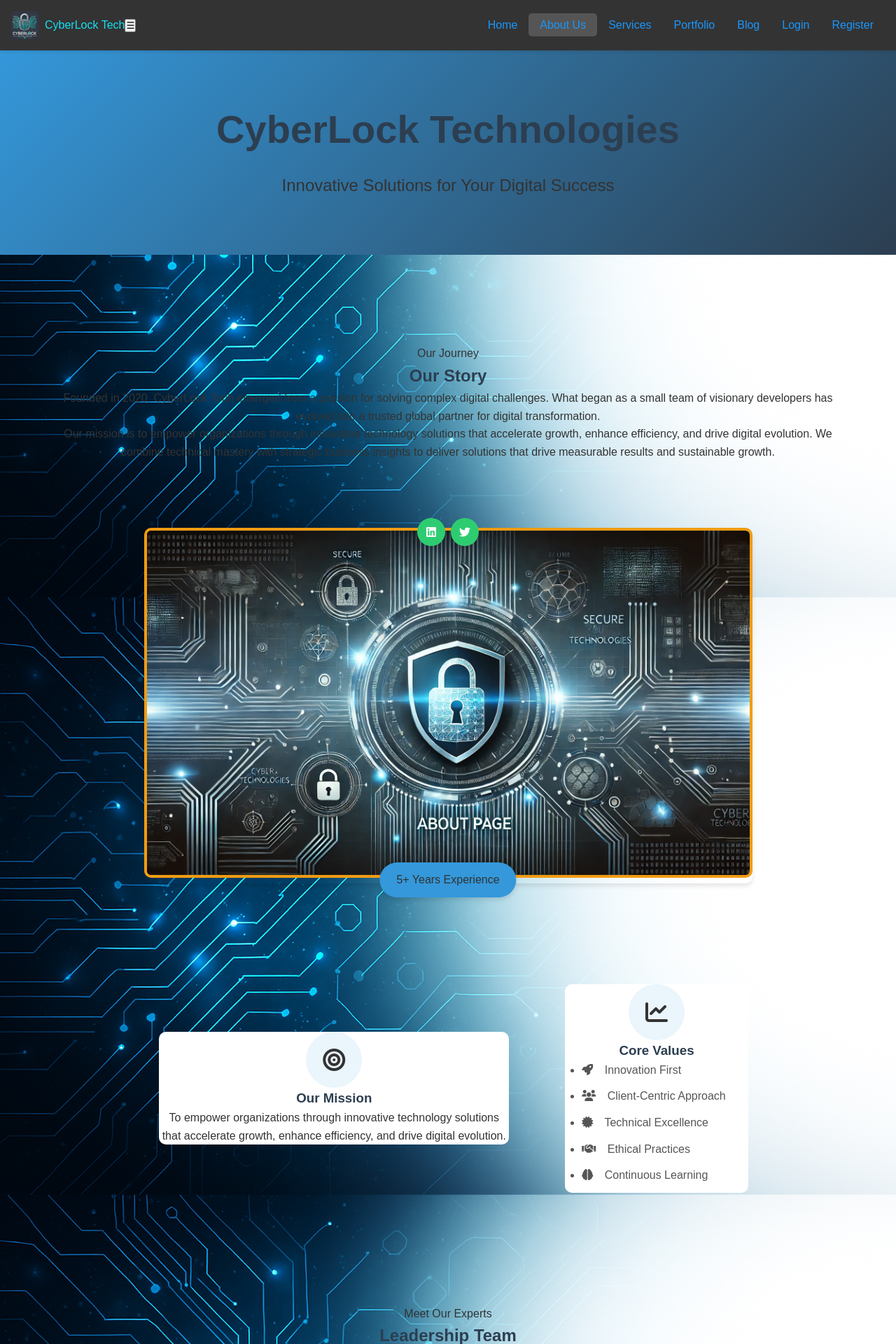
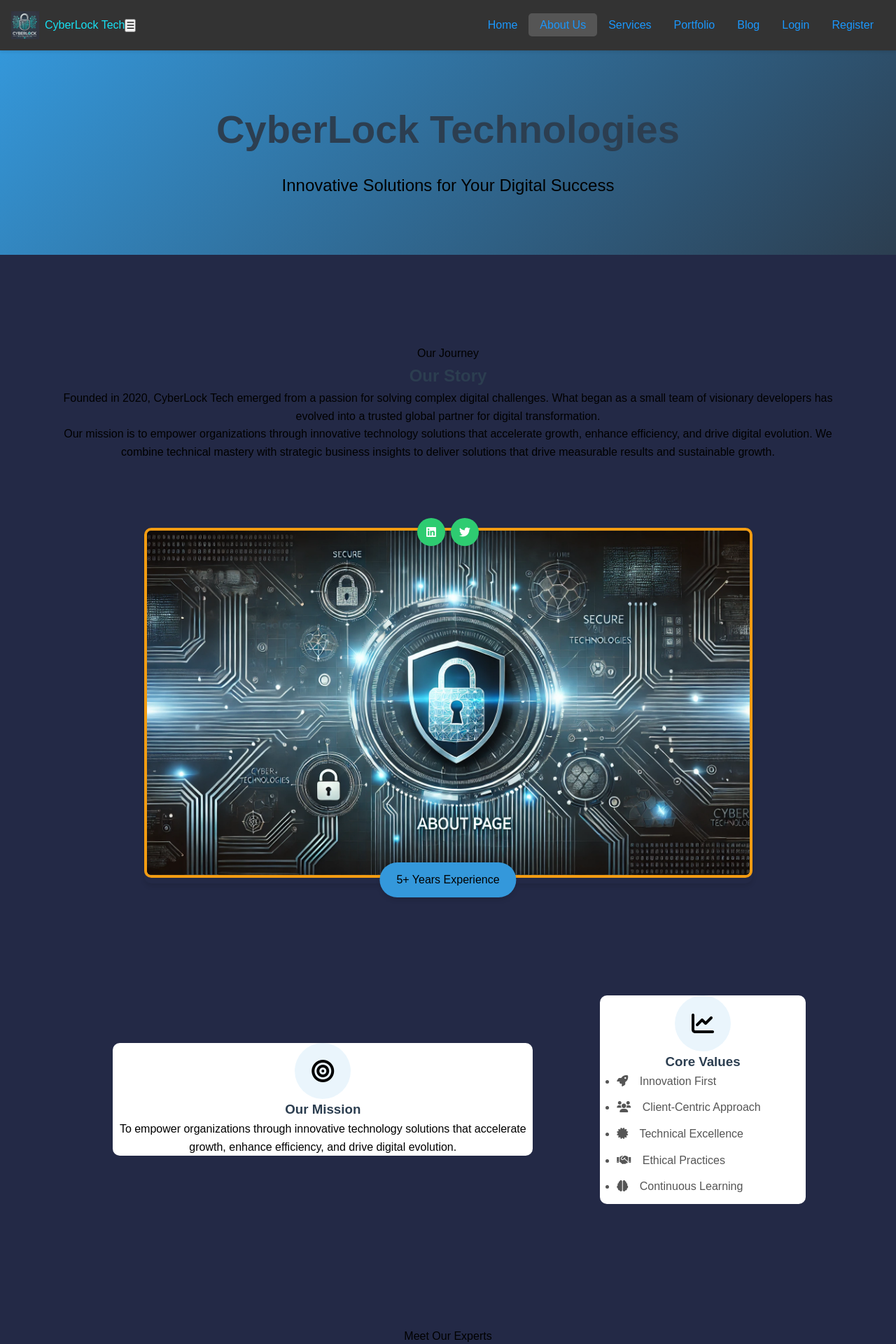
Before and after one commit to C9b3rD3vi1/cyberlock_web, a Django app: page /about/ in a window 1280 px wide. Shown: the top 1920 px of the page at 70% size. Run offline with Django 4.2, Linux system fonts and the light colour scheme; some libraries are stand-ins or nearby versions.

Commit message:
Update code and rendering features

```diff
--- a/static/css/about.css
+++ b/static/css/about.css
@@ -2,8 +2,8 @@
 body {
     font-family: 'Arial', sans-serif;
     line-height: 1.6;
-    color: #333; /* Dark gray text for readability */
-    background-color: #f8f9fa; /* Light gray background for balance */
+    color: black; /* Dark gray text for readability */
+    background-color: #232946; /* Light gray background for balance */
     display: flex;
     flex-direction: column;
     align-items: center;
@@ -128,8 +128,8 @@ a:hover {
     border-radius: 10px;
     overflow: hidden;
     width: 100%;
-    max-width: 500px;
-    margin: 1rem;
+    max-width: 600px;
+    margin: 2rem;
     text-align: center;
     background: #fff; /* White background for cards */
 }
@@ -239,7 +239,7 @@ a:hover {
 }
 
 .achievement-item p {
-    color: #7f8c8d;
+    color: #b8c1ec;
     font-size: 1.1rem;
 }
 
--- a/static/css/base.css
+++ b/static/css/base.css
@@ -22,7 +22,8 @@ body {
     min-height: 100vh;
     font-family: var(--font-family);
     color: var(--secondary-color);
-    background-image: url('/static/images/background1.png');
+    /* background-image: url('/static/images/background1.png'); */
+    background-color: #232946; /* Dark Blue background */
     background-size: cover;
     background-position: center;
     background-attachment: fixed;
--- a/static/css/home.css
+++ b/static/css/home.css
@@ -7,7 +7,7 @@
 
 html, body {
     font-family: 'Inter', sans-serif; /* Clean, modern font */
-    background-color: #dee4ec; /* Dark Blue background */
+    background-color: #232946; /* Dark Blue background */
     color: #F1F1F1; /* Light Gray text */
     line-height: 1.6;
     margin: 0 auto;
@@ -32,7 +32,7 @@ html, body {
 
 /* Hero Section */
 .hero {
-    background: linear-gradient(135deg, #66cde1, #13191e);
+    background: linear-gradient(135deg, #66cde1, #13181b);
     color: white;
     padding: 90px 0;
     text-align: center;
@@ -58,7 +58,7 @@ html, body {
 
 /* Services Section */
 .services {
-    background-color: #1D3557; /* Dark Blue background */
+    background-color: #375277; /* Dark Blue background */
     padding: 80px 0;
 }
 
--- a/static/css/login.css
+++ b/static/css/login.css
@@ -3,7 +3,7 @@ body {
   font-family: 'Arial', sans-serif;
   line-height: 1.6;
   color: #333;
-  background-color: #dee4ec; /* Dark Blue background */
+  background-color: #232946; /* Dark Blue background */
   margin: 0;
   padding: 0;
 }
--- a/templates/base.html
+++ b/templates/base.html
@@ -10,6 +10,7 @@
 
     <!-- Custom CSS -->
     <link rel="stylesheet" href="{% static 'css/base.css' %}">
+
 
     <!-- Favicons -->
     <link rel="apple-touch-icon" sizes="180x180" href="{% static 'favicons/apple-touch-icon.png' %}">
```
